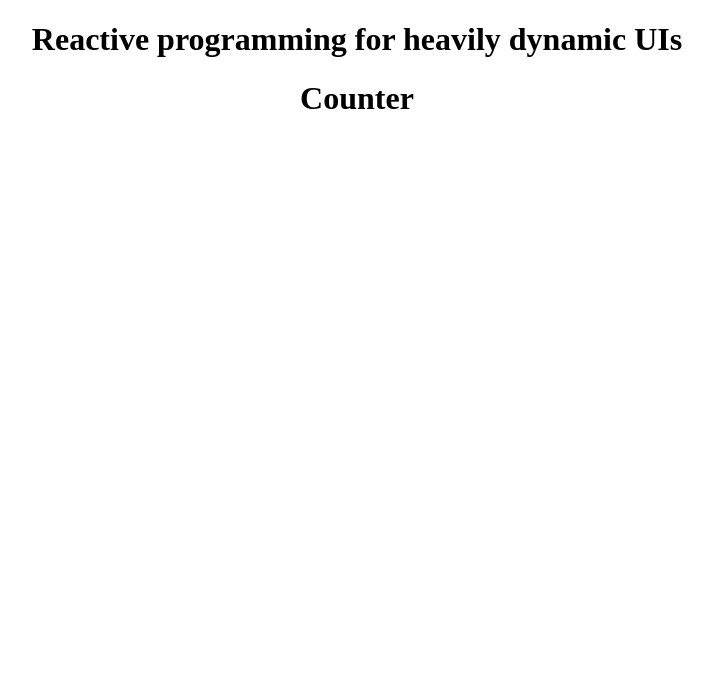
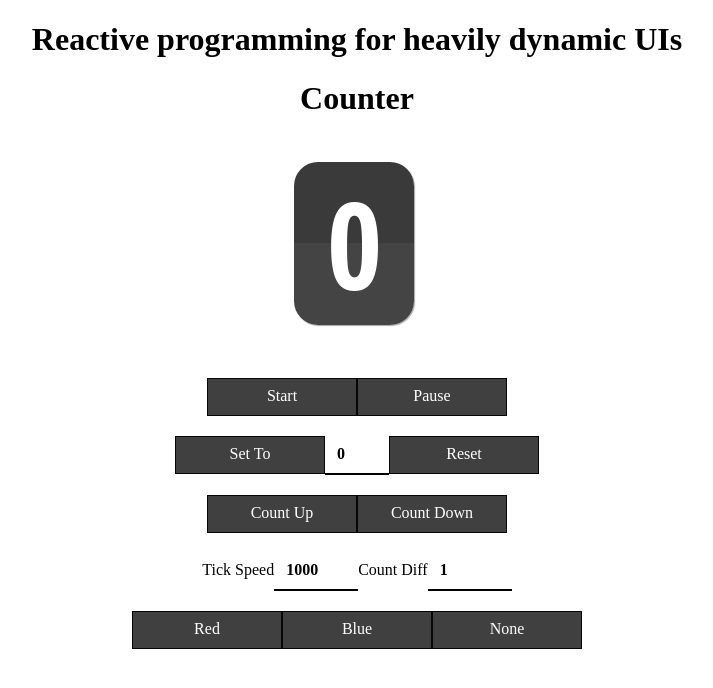
Before and after one commit to phucnguyen81/reactive-counter-control, an Angular app: page /counter in a window 1280 px wide. Before the commit this address led to /. Shown: the top 688 px of the page, without its empty margins (283-996 px from the left). Built offline with nearby package versions, Linux system fonts and the light colour scheme.

Commit message:
Back to the basics

```diff
--- a/src/app/app.module.ts
+++ b/src/app/app.module.ts
@@ -5,11 +5,13 @@ import { APP_ROUTES } from './app-routing.module';
 
 import { AppComponent } from './app.component';
 import { CounterComponent } from './counter/counter.component';
+import { Counter2Component } from './counter2/counter2.component';
 
 @NgModule({
   declarations: [
     AppComponent,
     CounterComponent,
+    Counter2Component,
   ],
   imports: [
     BrowserModule,
--- /dev/null
+++ b/src/app/counter2/counter2.component.html
@@ -0,0 +1,49 @@
+<ng-container *ngIf="view$ | async as view">
+
+<div class="countdownHolder">
+  <span class="position" *ngFor="let digit of view.digits">
+    <span class="digit static" [style.color]="view.color">
+      {{digit}}
+    </span>
+  </span>
+</div>
+
+<button type="button" (click)="start()">Start</button>
+<button type="button" (click)="pause()">Pause</button>
+
+<br/>
+
+<button type="button" (click)="saveSetTo()">Set To</button>
+<input id="input-set-to"
+  type="number" min=0
+  [value]="view.inputSetTo"
+  (input)="inputSetTo($event.target.value)"/>
+
+<button type="button" (click)="reset()">Reset</button>
+
+<br/>
+
+<button type="button" (click)="countUp()">Count Up</button>
+<button type="button" (click)="countDown()">Count Down</button>
+
+<br/>
+
+<label>Tick Speed</label>
+<input id="input-tick-speed"
+  type="number" min=0
+  value="{{view.speed}}"
+  (input)="tickSpeed($event.target.value)"/>
+
+<label>Count Diff</label>
+<input id="input-count-diff"
+  type="number" min=0
+  value="{{view.step}}"
+  (input)="countDiff($event.target.value)"/>
+
+<br/>
+
+<button type="button" (click)="setColor('red')">Red</button>
+<button type="button" (click)="setColor('blue')">Blue</button>
+<button type="button" (click)="setColor('')">None</button>
+
+<ng-container>
--- /dev/null
+++ b/src/app/counter2/counter2.component.scss
@@ -0,0 +1,115 @@
+:host {
+  text-align: center;
+  display: block;
+}
+
+button,
+input {
+  font-family: inherit;
+  font-size: 100%;
+  vertical-align: baseline;
+  border: 0;
+  outline: 0;
+  color: #fff;
+}
+
+label {
+  color: rgb(0,0,0);
+}
+
+input[type="number"],
+input[type="text"] {
+  width: 400px;
+  font-weight: bold;
+  margin: 0 0 20px;
+  padding: 8px 12px 10px 12px;
+  border: 0px solid rgb(0,0,0);
+  border-bottom-width: 2px;
+  background: none;
+  color: rgb(0,0,0);
+}
+
+button,
+input[type="submit"] {
+  width: 150px;
+  margin: 0 0 20px;
+  padding: 8px 0 10px 0;
+  text-align: center;
+  border: 1px solid rgba(0,0,0,0.9);
+  background: rgba(0,0,0,.75);
+}
+
+.countdownHolder{
+  display: flex;
+  align-items: center;
+  justify-content: center;
+  min-height: 240px;
+  width:100%;
+  margin:0 auto;
+  font: 120px 'Open Sans Condensed',sans-serif;
+  text-align:center;
+  letter-spacing:-3px;
+
+  .position{
+    display: inline-block;
+    height: 1.6em;
+    overflow: hidden;
+    position: relative;
+    width: 1.05em;
+
+    .digit{
+      position:absolute;
+      display:block;
+      width:1em;
+      background-color:#444;
+      border-radius:0.2em;
+      text-align:center;
+      color:#fff;
+      letter-spacing:-1px;
+
+      &.static{
+        box-shadow:1px 1px 1px rgba(4, 4, 4, 0.35);
+        background: linear-gradient(to bottom,  #3a3a3a 50%,#444444 50%)
+      }
+    }
+
+  }
+
+  .countDiv{
+    display:inline-block;
+    width:16px;
+    height:1.6em;
+    position:relative;
+
+    &:before,
+    &:after{
+      position:absolute;
+      width:5px;
+      height:5px;
+      background-color:#444;
+      border-radius:50%;
+      left:50%;
+      margin-left:-3px;
+      top:0.5em;
+      box-shadow:1px 1px 1px rgba(4, 4, 4, 0.5);
+      content:'';
+    }
+
+    &:after{
+      top:0.9em;
+    }
+  }
+
+}
+#no-data {
+  font-size:40px;
+}
+#input-set-to {
+  width:40px;
+}
+#input-tick-speed {
+  width:60px;
+}
+#input-count-diff {
+  width:60px;
+}
--- /dev/null
+++ b/src/app/counter2/counter2.component.ts
@@ -0,0 +1,198 @@
+import {
+  Component, OnInit, OnDestroy, ChangeDetectionStrategy
+} from '@angular/core';
+
+import * as rx from 'rxjs';
+import * as op from 'rxjs/operators';
+
+@Component({
+  selector: 'app-counter2',
+  templateUrl: './counter2.component.html',
+  styleUrls: ['./counter2.component.scss'],
+  changeDetection: ChangeDetectionStrategy.OnPush
+})
+export class Counter2Component implements OnInit, OnDestroy {
+
+  // collect streams
+  start$ = new rx.Subject<any>();
+  start(): void { this.start$.next(true); }
+
+  pause$ = new rx.Subject<any>();
+  pause(): void { this.pause$.next(true); }
+
+  saveSetTo$ = new rx.Subject<any>();
+  saveSetTo(): void { this.saveSetTo$.next(true); }
+
+  inputSetTo$ = new rx.Subject<string>();
+  inputSetTo(value: string): void { this.inputSetTo$.next(value); }
+
+  reset$ = new rx.Subject<any>();
+  reset(): void { this.reset$.next(true); }
+
+  countUp$ = new rx.Subject<any>();
+  countUp(): void { this.countUp$.next(true); }
+
+  countDown$ = new rx.Subject<any>();
+  countDown(): void { this.countDown$.next(true); }
+
+  tickSpeed$ = new rx.Subject<string>();
+  tickSpeed(value: string): void { this.tickSpeed$.next(value); }
+
+  countDiff$ = new rx.Subject<string>();
+  countDiff(value: string): void { this.countDiff$.next(value); }
+
+  color$ = new rx.Subject<string>();
+  setColor(value: string): void { this.color$.next(value); }
+
+  initialState = new State();
+
+  // external port
+  intent = new rx.Subject<Intent>();
+
+  // merge all input streams as Intent
+  intent$: rx.Observable<Intent> = rx.merge(
+    this.intent.asObservable(),
+    this.start$.pipe(op.map(x => ({start: true}))),
+    this.pause$.pipe(op.map(x => ({pause: true}))),
+    this.saveSetTo$.pipe(op.map(x => ({saveSetTo: true}))),
+    this.inputSetTo$.pipe(
+      mapNumber(), op.map(inputSetTo => ({inputSetTo}))
+    ),
+    this.reset$.pipe(op.map(x => ({reset: this.initialState}))),
+    this.countUp$.pipe(op.map(x => ({countUp: true}))),
+    this.countDown$.pipe(op.map(x => ({countDown: true}))),
+    this.tickSpeed$.pipe(
+      mapNumber(), op.map(tickSpeed => ({tickSpeed}))
+    ),
+    this.countDiff$.pipe(
+      mapNumber(), op.map(countDiff => ({countDiff}))
+    ),
+    this.color$.pipe(op.map(color => ({color}))),
+  );
+
+  // reduce Input to State
+  state$: rx.Observable<State> = this.intent$.pipe(
+    op.scan(reduceState, this.initialState),
+    op.startWith(this.initialState)
+  );
+
+  // observe state to trigger side-effect
+  tick$: rx.Observable<Intent> = this.state$.pipe(
+    op.distinctUntilChanged((oldState, newState) => (
+      oldState.active === newState.active
+      && oldState.speedInMs === newState.speedInMs
+    )),
+    op.switchMap(state => {
+      return (state.active ? rx.interval(state.speedInMs): rx.EMPTY);
+    }),
+    op.mapTo({tick: 1})
+  );
+
+  // map State to View
+  view$: rx.Observable<View> = this.state$.pipe(
+    op.map(state => ({
+      digits: String(state.count).split(''),
+      inputSetTo: state.inputSetTo,
+      speed: state.speedInMs,
+      step: state.step,
+      color: state.color,
+    })),
+    op.shareReplay(1)
+  );
+
+  subscription = new rx.Subscription();
+
+  constructor() { }
+
+  ngOnInit(): void {
+    this.subscription.add(this.tick$.subscribe(this.intent));
+  }
+
+  ngOnDestroy(): void {
+    this.subscription.unsubscribe();
+  }
+}
+
+class Intent {
+  tick?: any;
+  start?: any;
+  pause?: any;
+  inputSetTo?: number;
+  saveSetTo?: any;
+  reset?: State;
+  countUp?: any;
+  countDown?: any;
+  tickSpeed?: number;
+  countDiff?: number;
+  color?: string;
+  error?: any;
+}
+
+class State {
+  count: number = 0;
+  active: boolean = false;
+  inputSetTo: number = 0;
+  saveSetTo?: number;
+  countUp: boolean = true;
+  step: number = 1;
+  speedInMs: number = 1000;
+  color: string = '';
+}
+
+class View {
+  digits: string[] = [];
+  inputSetTo: number = 1;
+  speed: number = 1000;
+  step: number = 1;
+  color: string = '';
+}
+
+function mapNumber(): rx.OperatorFunction<any, number> {
+  return function(input$: rx.Observable<any>): rx.Observable<number> {
+    return input$.pipe(
+      op.map(input => Number(input)),
+      op.filter(num => (!isNaN(num))),
+    );
+  }
+}
+
+function reduceState(state: State, event: Intent): State {
+  if (event.tick) {
+    const sign = (state.countUp ? 1 : -1);
+    return {...state, count: (state.count + (sign * state.step))};
+  }
+  if (event.start && !state.active) {
+    return {...state, active: true};
+  }
+  if (event.pause && state.active) {
+    return {...state, active: false};
+  }
+  if (event.reset) {
+    return {...state, ...(event.reset)};
+  }
+  if (event.inputSetTo !== undefined) {
+    return {...state, inputSetTo: event.inputSetTo};
+  }
+  if ((event.saveSetTo !== undefined)
+    && (state.inputSetTo !== undefined)) {
+    return {...state,
+      count: state.inputSetTo, inputSetTo: state.inputSetTo
+    };
+  }
+  if (event.countUp && !state.countUp) {
+    return {...state, countUp: true};
+  }
+  if (event.countDown && state.countUp) {
+    return {...state, countUp: false};
+  }
+  if (event.tickSpeed !== undefined) {
+    return {...state, speedInMs: event.tickSpeed};
+  }
+  if (event.countDiff !== undefined) {
+    return {...state, step: event.countDiff};
+  }
+  if (event.color !== undefined) {
+    return {...state, color: event.color};
+  }
+  return state;
+}
```
Also changed, not shown: src/app/app-routing.module.ts (+3 -5 lines), 1 other file (tests, documents, lock files or other folders).
